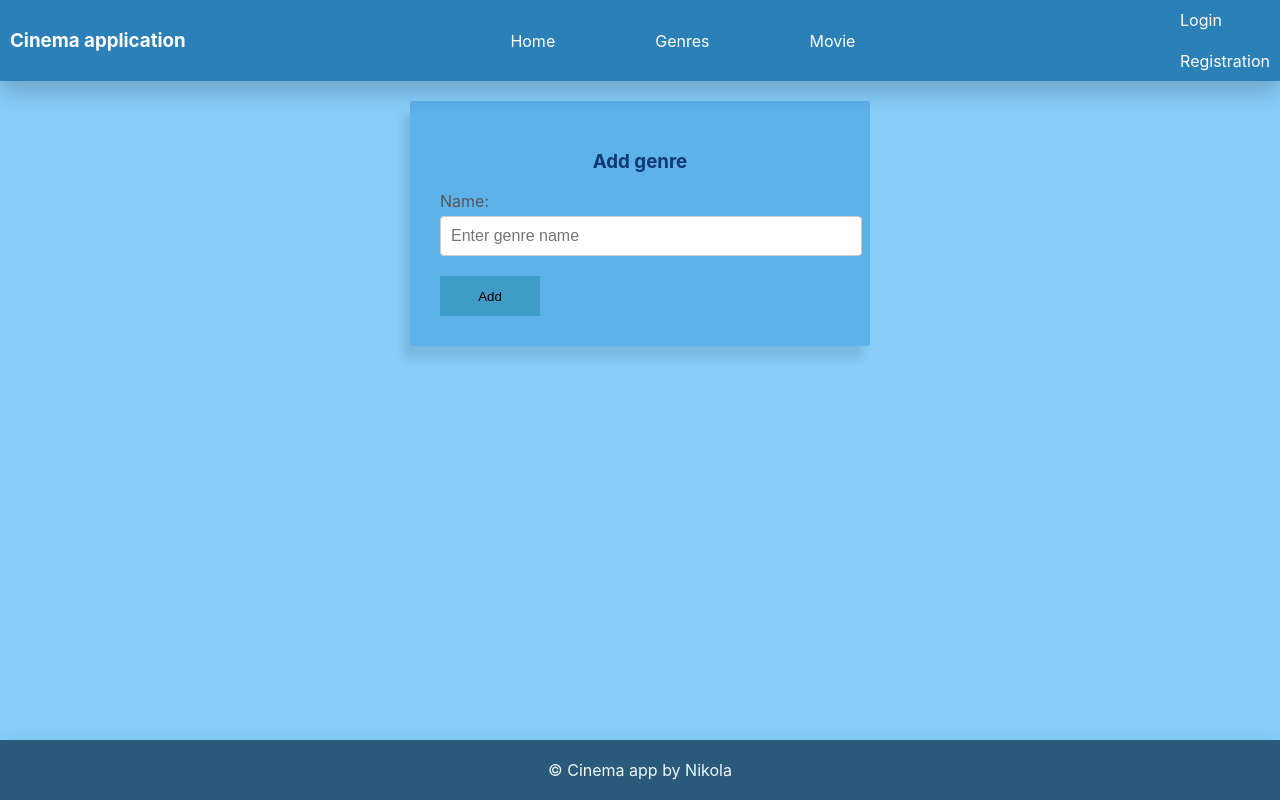
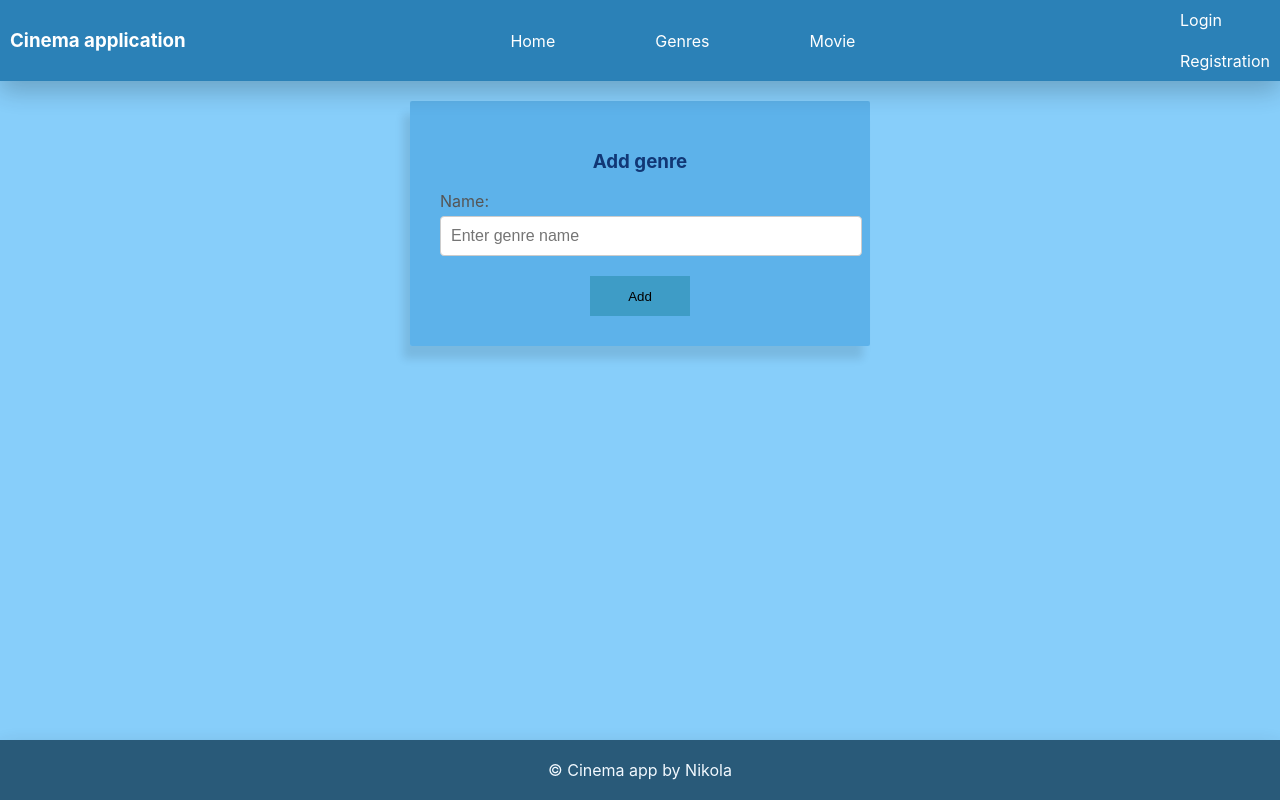
Before and after one commit to nikola100sic/cinema, a React (Create React App) app in the folder cinemaProject/frontend/: page /genres/add in a window 1280 px wide. Built offline with nearby package versions, Linux system fonts and the light colour scheme.

Commit message:
Update GenreAddPage.tsx

```diff
--- a/cinemaProject/frontend/src/pages/genre/GenreAddPage.tsx
+++ b/cinemaProject/frontend/src/pages/genre/GenreAddPage.tsx
@@ -9,6 +9,7 @@ import {
 import { toast } from 'react-toastify';
 import genreServiceAxios from '../../components/api/genre.service.axios';
 import { useNavigate } from 'react-router-dom';
+import { ButtonContainer } from '../../components/ui/GenreCard/GenreCard.styled';
 
 const GenreAddPage = () => {
   const [genre, setGenre] = useState({
@@ -55,7 +56,9 @@ const GenreAddPage = () => {
           name="name"
           value={genre.name}
         ></FormInput>
-        <Button text="Add" type="submit" />
+        <ButtonContainer>
+          <Button text="Add" type="submit" />
+        </ButtonContainer>
       </form>
     </AddPageStyled>
   );
```
